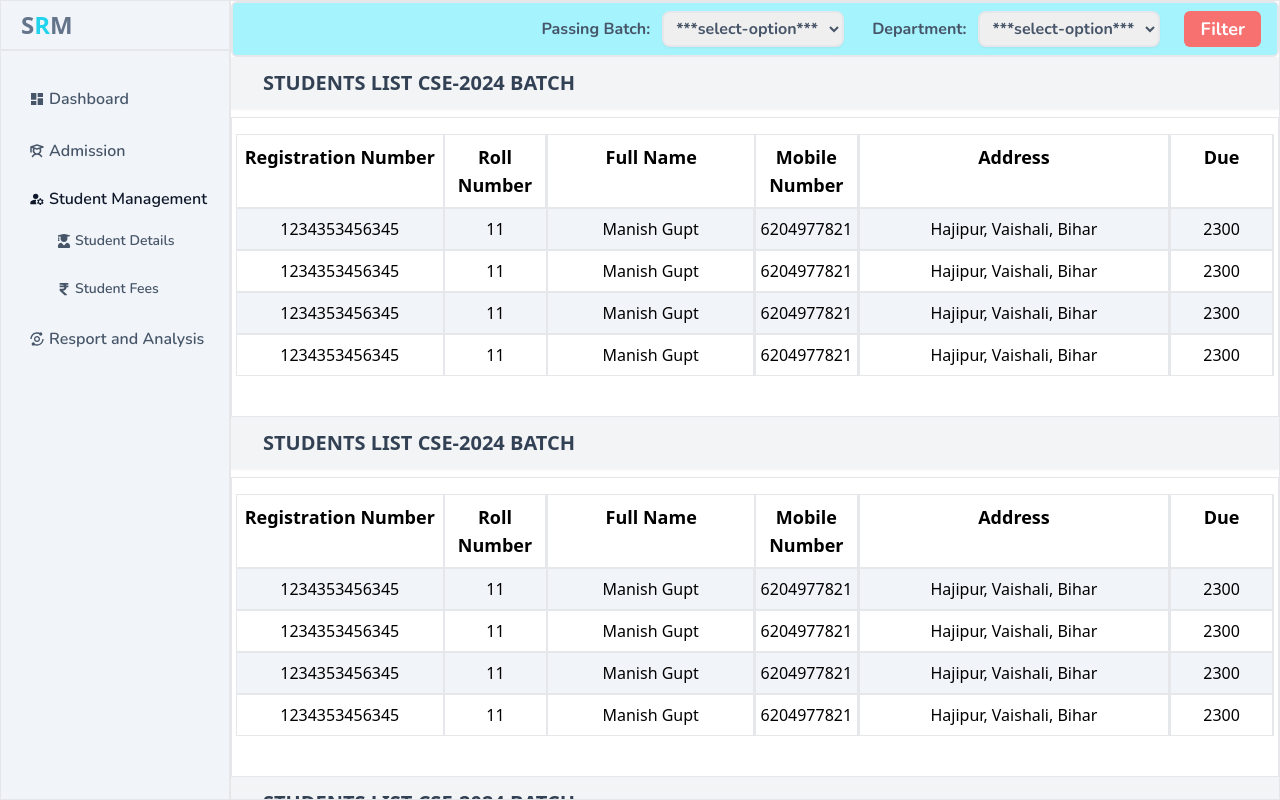
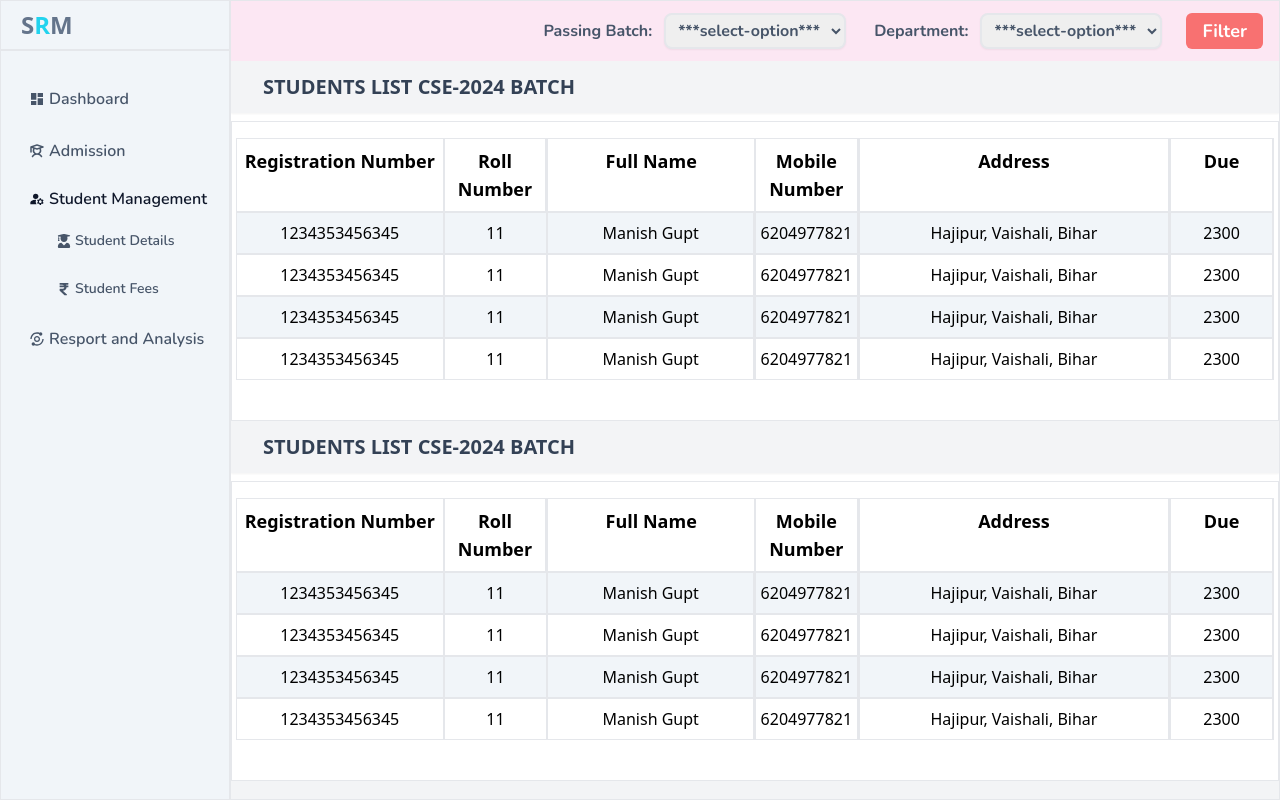
Before and after one commit to friendly-fly/SRM-frontend, a React (Vite) app: page /dashboard/all-students-details in a window 1280 px wide. Built offline with nearby package versions, Linux system fonts and the light colour scheme.

Commit message:
fix: remove border or border radius

```diff
--- a/src/pages/student/AllStudentsList.jsx
+++ b/src/pages/student/AllStudentsList.jsx
@@ -4,7 +4,7 @@ import StudentsList from "../../components/StudentsList";
 const AllStudentsList = () => {
   return (
     <div>
-      <form className="py-2 border-2 rounded-md bg-cyan-200 flex items-center gap-6 justify-end pr-4">
+      <form className="py-3 shadow-xl bg-pink-100 flex items-center gap-6 justify-end pr-4">
         {/* passing batch select */}
         <div className="flex gap-2 items-center">
           <label className="font-nunito font-bold text-slate-600 text-md px-1">
```
